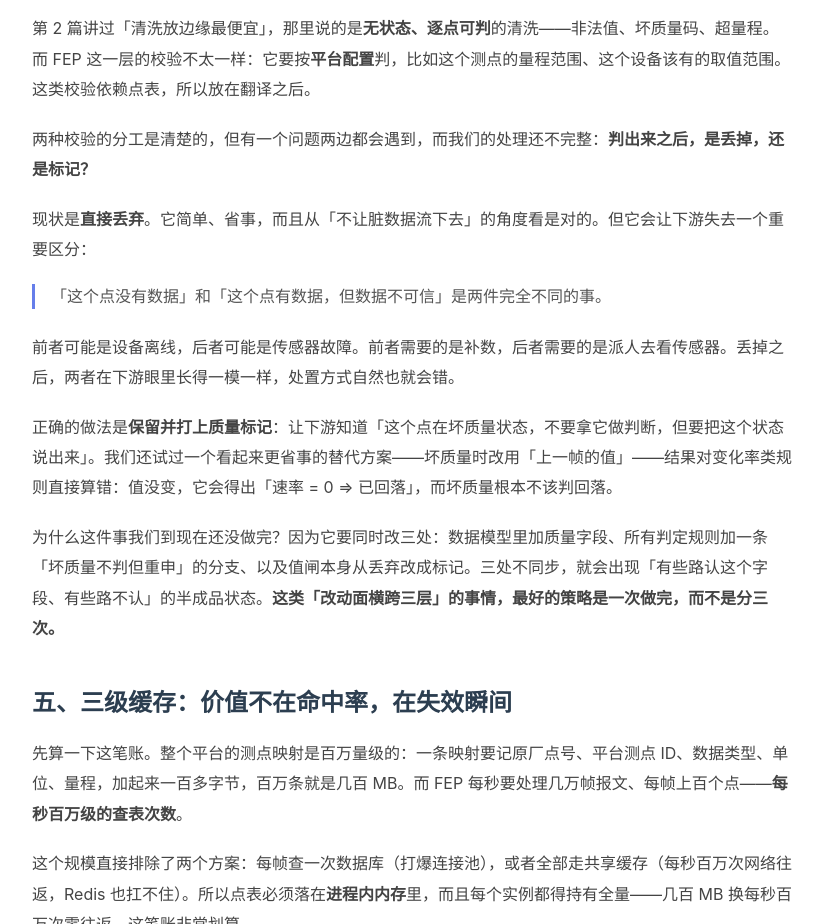
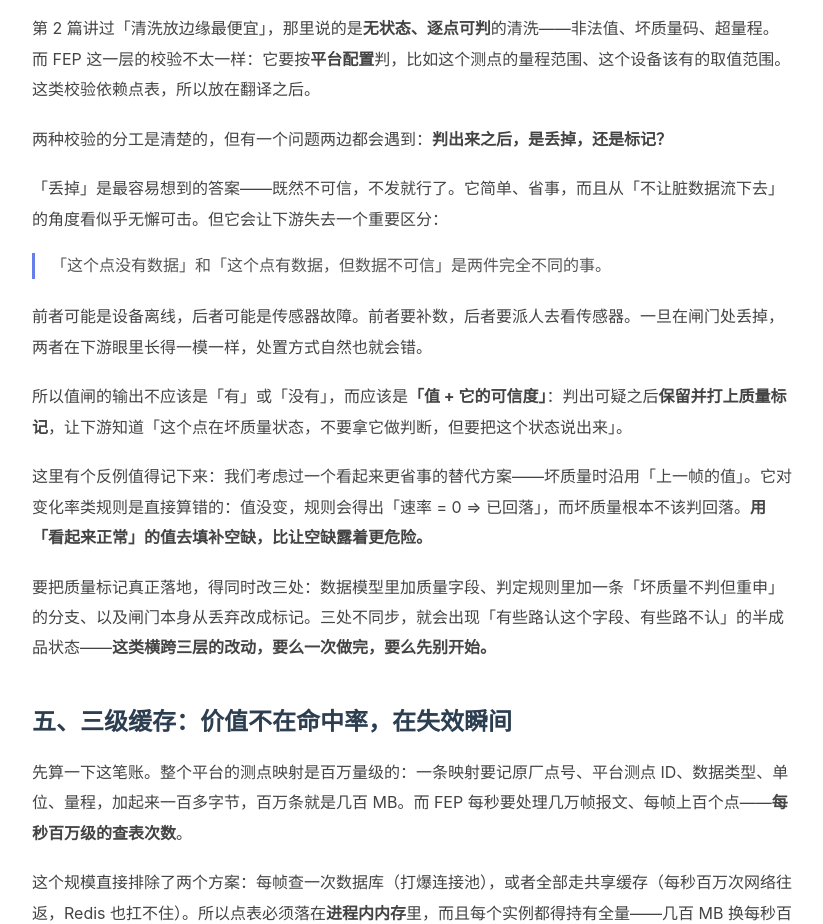
Before and after one commit to ztkyaojiayou/ztkyaojiayou.github.io, a plain HTML site: page tech/iot-data/05-fep-normalize.html in a window 1280 px wide. Shown: the part 2267-3191 px from the top of the page, without its empty margins (228-1051 px from the left). Drawn offline with Linux system fonts and the light colour scheme; a web font is replaced by a local one.

Commit message:
第 5 篇值闸一节改按正确设计表述：保留 + 质量标记，不再写现状与待办

```diff
--- a/tech/iot-data/05-fep-normalize.html
+++ b/tech/iot-data/05-fep-normalize.html
@@ -144,19 +144,21 @@
 
     <p>第 2 篇讲过「清洗放边缘最便宜」，那里说的是<strong>无状态、逐点可判</strong>的清洗——非法值、坏质量码、超量程。而 FEP 这一层的校验不太一样：它要按<strong>平台配置</strong>判，比如这个测点的量程范围、这个设备该有的取值范围。这类校验依赖点表，所以放在翻译之后。</p>
 
-    <p>两种校验的分工是清楚的，但有一个问题两边都会遇到，而我们的处理还不完整：<strong>判出来之后，是丢掉，还是标记？</strong></p>
+    <p>两种校验的分工是清楚的，但有一个问题两边都会遇到：<strong>判出来之后，是丢掉，还是标记？</strong></p>
 
-    <p>现状是<strong>直接丢弃</strong>。它简单、省事，而且从「不让脏数据流下去」的角度看是对的。但它会让下游失去一个重要区分：</p>
+    <p>「丢掉」是最容易想到的答案——既然不可信，不发就行了。它简单、省事，而且从「不让脏数据流下去」的角度看似乎无懈可击。但它会让下游失去一个重要区分：</p>
 
     <blockquote>
       「这个点没有数据」和「这个点有数据，但数据不可信」是两件完全不同的事。
     </blockquote>
 
-    <p>前者可能是设备离线，后者可能是传感器故障。前者需要的是补数，后者需要的是派人去看传感器。丢掉之后，两者在下游眼里长得一模一样，处置方式自然也就会错。</p>
+    <p>前者可能是设备离线，后者可能是传感器故障。前者要补数，后者要派人去看传感器。一旦在闸门处丢掉，两者在下游眼里长得一模一样，处置方式自然也就会错。</p>
 
-    <p>正确的做法是<strong>保留并打上质量标记</strong>：让下游知道「这个点在坏质量状态，不要拿它做判断，但要把这个状态说出来」。我们还试过一个看起来更省事的替代方案——坏质量时改用「上一帧的值」——结果对变化率类规则直接算错：值没变，它会得出「速率 = 0 ⇒ 已回落」，而坏质量根本不该判回落。</p>
+    <p>所以值闸的输出不应该是「有」或「没有」，而应该是<strong>「值 + 它的可信度」</strong>：判出可疑之后<strong>保留并打上质量标记</strong>，让下游知道「这个点在坏质量状态，不要拿它做判断，但要把这个状态说出来」。</p>
 
-    <p>为什么这件事我们到现在还没做完？因为它要同时改三处：数据模型里加质量字段、所有判定规则加一条「坏质量不判但重申」的分支、以及值闸本身从丢弃改成标记。三处不同步，就会出现「有些路认这个字段、有些路不认」的半成品状态。<strong>这类「改动面横跨三层」的事情，最好的策略是一次做完，而不是分三次。</strong></p>
+    <p>这里有个反例值得记下来：我们考虑过一个看起来更省事的替代方案——坏质量时沿用「上一帧的值」。它对变化率类规则是直接算错的：值没变，规则会得出「速率 = 0 ⇒ 已回落」，而坏质量根本不该判回落。<strong>用「看起来正常」的值去填补空缺，比让空缺露着更危险。</strong></p>
+
+    <p>要把质量标记真正落地，得同时改三处：数据模型里加质量字段、判定规则里加一条「坏质量不判但重申」的分支、以及闸门本身从丢弃改成标记。三处不同步，就会出现「有些路认这个字段、有些路不认」的半成品状态——<strong>这类横跨三层的改动，要么一次做完，要么先别开始。</strong></p>
 
     <h2>五、三级缓存：价值不在命中率，在失效瞬间</h2>
 
```
